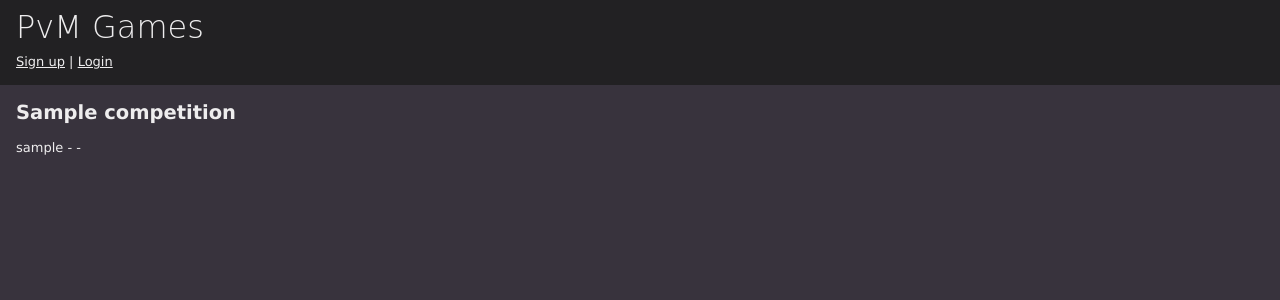
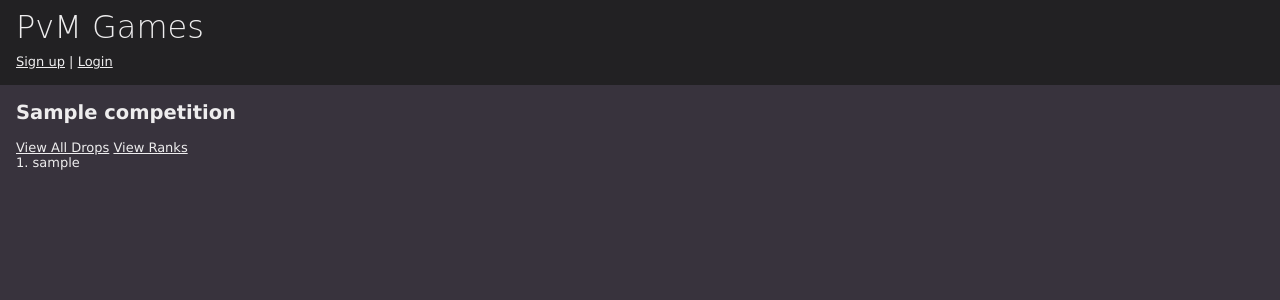
Before and after one commit to blakdragon39/pvmgames_django, a Django app: page /leader-board/1/ in a window 1280 px wide. Shown: the top 300 px of the page. Run offline with Django 3.2, Linux system fonts and the light colour scheme; tables that the repository leaves empty hold one stand-in row (values such as "Sample post"); some web fonts are replaced.

Commit message:
Calculating the ranks

```diff
--- a/games/leader_board_views.py
+++ b/games/leader_board_views.py
@@ -10,9 +10,26 @@ def leader_board_competition_view(request, **kwargs):
     bosses = LeaderBoardBoss.objects.filter(competition=competition).values_list('boss')
     drops = Drop.objects.filter(boss__in=bosses)
 
+    ranks_dict = {}
+    rankings = []
+
+    for card in competition.game_cards.all():
+        try:
+            ranks_dict[card.user_name] += 1  # todo pts
+        except KeyError:
+            ranks_dict[card.user_name] = 1  # todo pts
+
+    for rank in ranks_dict:
+        rankings.append((rank, ranks_dict[rank]))
+
+    rankings.sort(key=lambda r: r[1], reverse=True)
+
+    print rankings
+
     context = {
         'competition': competition,
-        'drops': drops
+        'drops': drops,
+        'rankings': rankings
     }
 
     return render(request, 'leader_board_competition.html', context)
--- a/games/models.py
+++ b/games/models.py
@@ -86,15 +86,15 @@ class LeaderBoardBoss(models.Model):
 
 
 class LeaderBoardCard(GameCard):
-    drop = models.ForeignKey(Drop)
+    drop = models.ForeignKey(Drop)  # todo pts?
     proof = models.CharField(max_length=256)
 
 
 class LeaderBoardRanking:
 
-    def __init__(self, username, rank):
+    def __init__(self, username, points):
         self.username = username
-        self.rank = rank  # todo
+        self.points = points  # todo
 
 
 class BingoCompetition(Competition):
--- a/games/templates/leader_board_competition.html
+++ b/games/templates/leader_board_competition.html
@@ -6,6 +6,9 @@
         const entryProof = $('#entry_proof');
         const entryDrop = $('#entry_drop');
         const addEntry = $('#add_entry');
+
+        const viewDrops = $('#view_drops');
+        const viewRanks = $('#view_ranks');
 
         addEntry.click(function () {
             var username = entryUsername.val().trim();
@@ -28,6 +31,16 @@
                 })
             }
         });
+
+        viewDrops.click(function() {
+            viewRanks.show();
+            viewDrops.hide();
+        });
+
+        viewRanks.click(function() {
+            viewDrops.show();
+            viewRanks.hide();
+        });
     {% endblock %}
 </script>
 
@@ -49,11 +62,21 @@
         {% endif %}
         <h2>{{ competition.title }}</h2>
         {% if not competition.game_cards.all %}
-            No entries yet
+            <div>No entries yet</div>
+        {% else %}
+            <div>
+                <span id="view_drops" class="clickable"><u>View All Drops</u></span>
+                <span id="view_ranks" class="clickable"><u>View Ranks</u></span>
+            </div>
         {% endif %}
-        {% for card in competition.game_cards.all %}
-            {{ card.user_name }} - {{ card.proof }} - {{ card.drop }}
-            <br>
+
+        {% for rank in rankings %}
+            <div>
+                {{ forloop.counter }}. {{ rank.0 }}
+            </div>
         {% endfor %}
+{#        {% for card in competition.game_cards.all %}#}
+{#            <div>{{ card.user_name }} - {{ card.proof }} - {{ card.drop }}</div>#}
+{#        {% endfor %}#}
     </div>
 {% endblock %}
--- a/static/css/base.css
+++ b/static/css/base.css
@@ -32,6 +32,10 @@ button {
     text-decoration: none;
 }
 
+.clickable:hover {
+    cursor: pointer;
+}
+
 .login {
     padding: 0 8px 16px 16px;
 }
```
